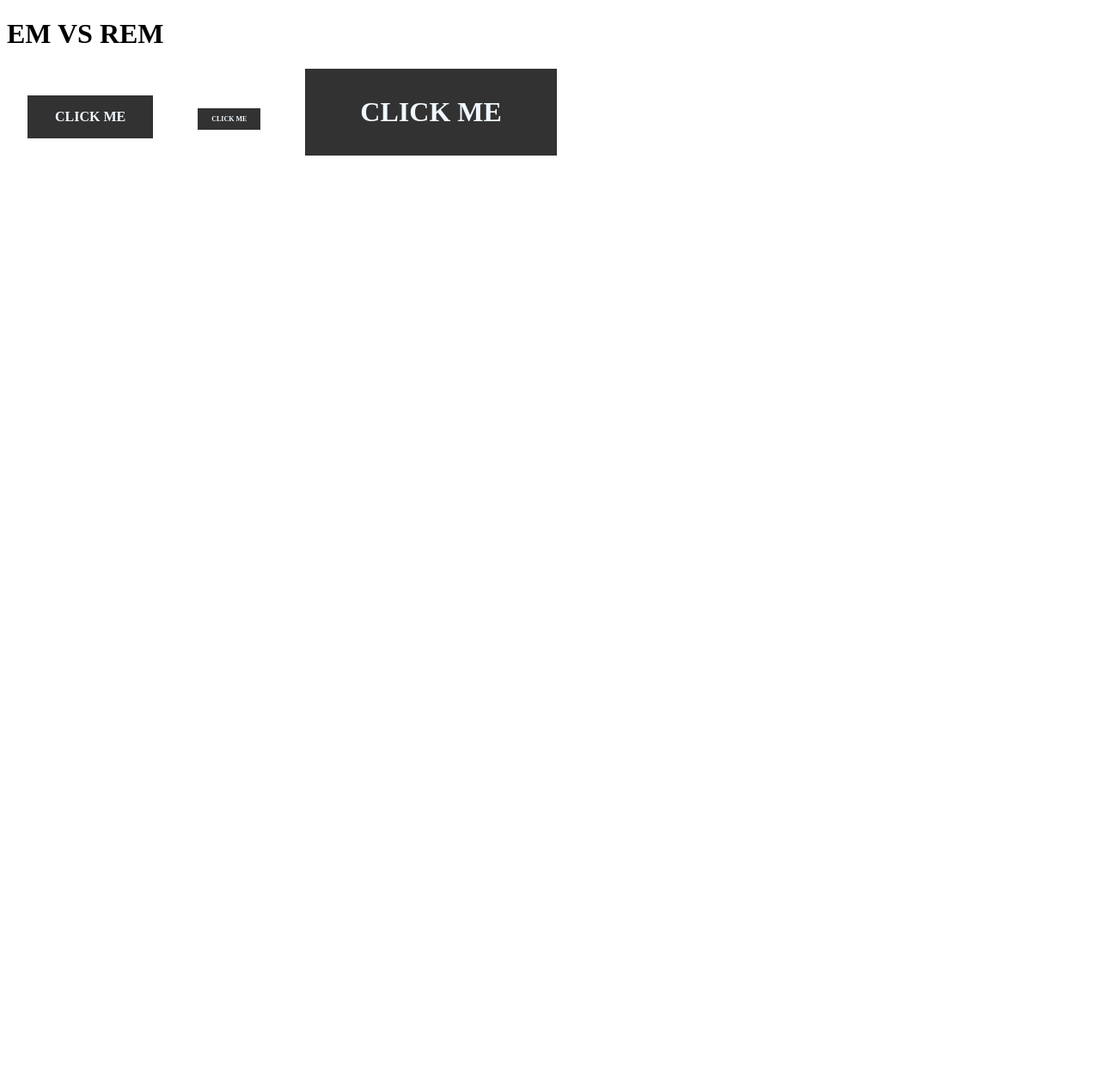
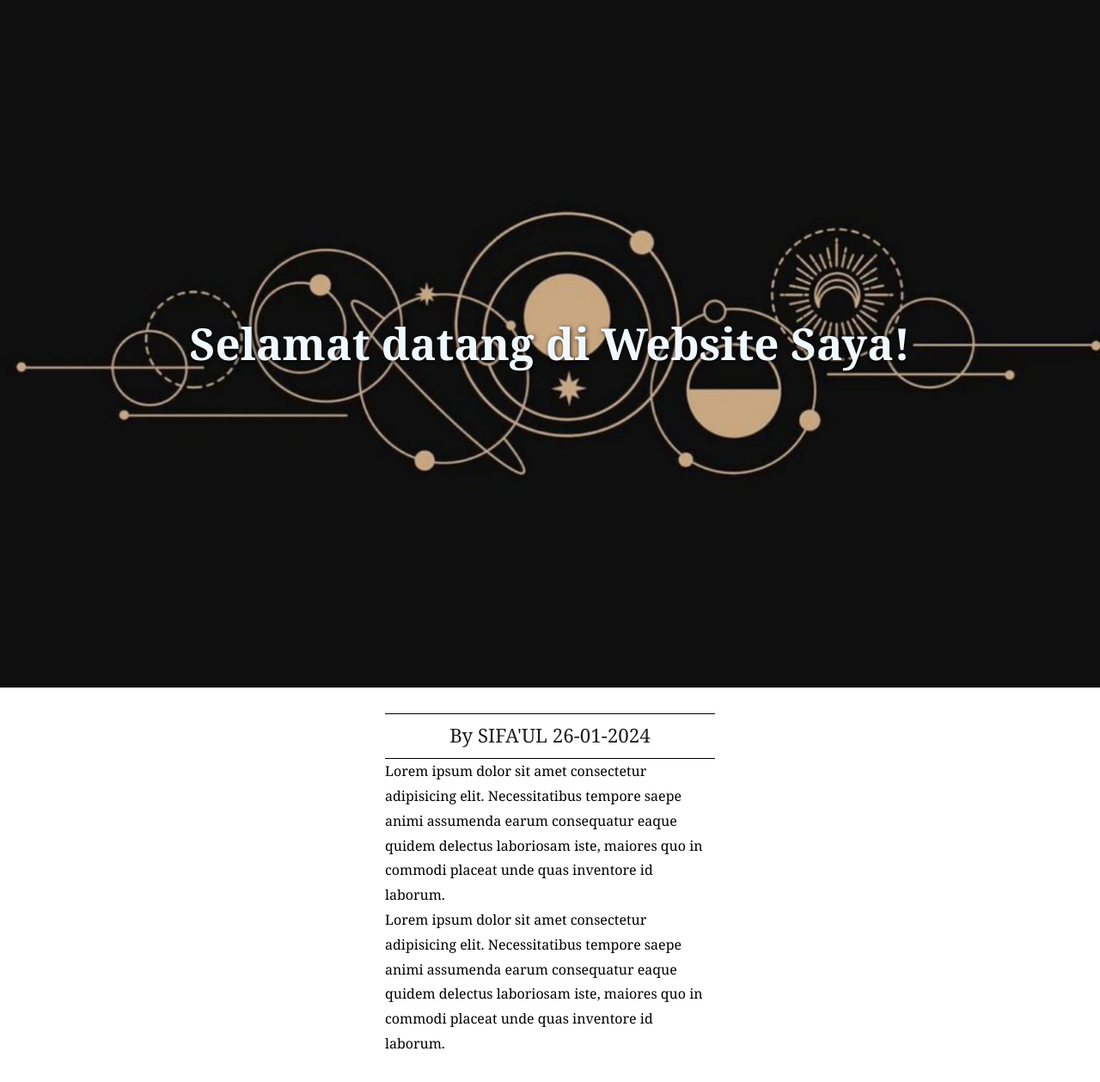
Before and after one commit to Protengstar/Tugas-PKL2, a PHP site: page /halaman1.html in a window 1280 px wide. Shown: the whole page at 86% size. Before the commit the page ends 181 px from the top, so only its background shows below. Run offline with PHP 8.4, Linux system fonts and the light colour scheme.

Commit message:
Viewport Unit

```diff
--- a/halaman1.html
+++ b/halaman1.html
@@ -3,17 +3,21 @@
 <head>
     <meta charset="UTF-8">
     <meta name="viewport" content="width=device-width, initial-scale=1.0">
-    <title>EM VS REM</title>
+    <title>Viewport Unit</title>
     <link rel="stylesheet" href="style.css">
 </head>
 <body>
 
-    <div class="lenght">
-        <h1>EM VS REM</h1>
-        <a class="btn">Click me</a>
-        <a class="btn btn2">Click me</a>
-        <a class="btn btn3">Click me</a>
-    </div>
+    <header>
+        <h1>Selamat datang di Website Saya!</h1>
+    </header>
+    <section>
+        <div class="detail">
+            <span>By SIFA'UL 26-01-2024</span>
+        </div>
+        <p>Lorem ipsum dolor sit amet consectetur adipisicing elit. Necessitatibus tempore saepe animi assumenda earum consequatur eaque quidem delectus laboriosam iste, maiores quo in commodi placeat unde quas inventore id laborum.</p>
+        <p>Lorem ipsum dolor sit amet consectetur adipisicing elit. Necessitatibus tempore saepe animi assumenda earum consequatur eaque quidem delectus laboriosam iste, maiores quo in commodi placeat unde quas inventore id laborum.</p>
+    </section>
 
 </body>
 </html>
--- a/style.css
+++ b/style.css
@@ -1,16 +1,45 @@
-.btn {
-    display: inline-block;
-    background-color: rgb(50, 50, 50);
-    font-weight: 700;
+* {
+    margin: 0;
+    padding: 0;
+}
+body {
+    font-family: Georgia, 'Times New Roman', Times, serif;
+    line-height: 1.8em;
+}
+
+
+header {
+    background-color: aqua;
+    background-image: url(bg.jpg);
+    background-size: cover;
+    background-position: center;
+    height: 100vh;
+    display: flex;
+}
+h1 {
+    /* font-size: 4rem; */
+    /* font-size: 4vw; */
+    font-size: 4vmax;
+    line-height: 1.2em;
     color: aliceblue;
-    text-decoration: none;
-    text-transform: uppercase;
-    padding: 1em 2em;
-    margin: 0 1.5rem;
+    text-shadow: 1px 1px 5px rgba(0,0,0,0.8);
+    text-align: center;
+    margin: auto;
 }
-.btn2 {
-    font-size: 0.5em ;
+section {
+    margin: 30px auto;
+    width: 30%;
 }
-.btn3 {
-    font-size: 2em ;
+section .detail {
+    font-size: 1.4em;
+    text-align: center;
+    border-top: 1px solid black;
+    border-bottom: 1px solid black;
+    padding: 0.5em 0;
+    color: rgb(30, 30, 30);
 }
+sectionp {
+    font-size: 1.2em;
+    margin-bottom: 1em;
+    text-indent: 1em;
+}
```
Also changed, not shown: bg.jpg (added).
